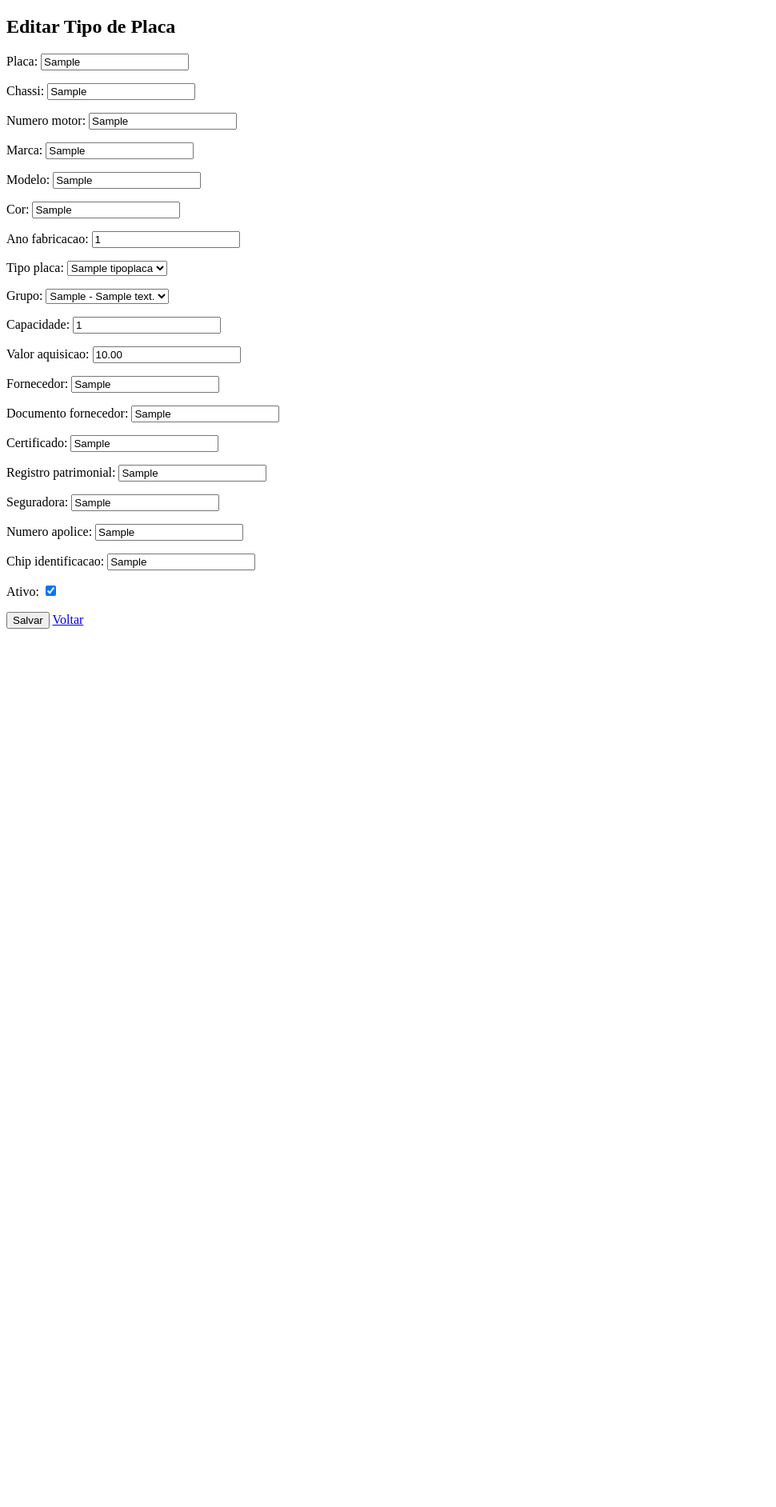
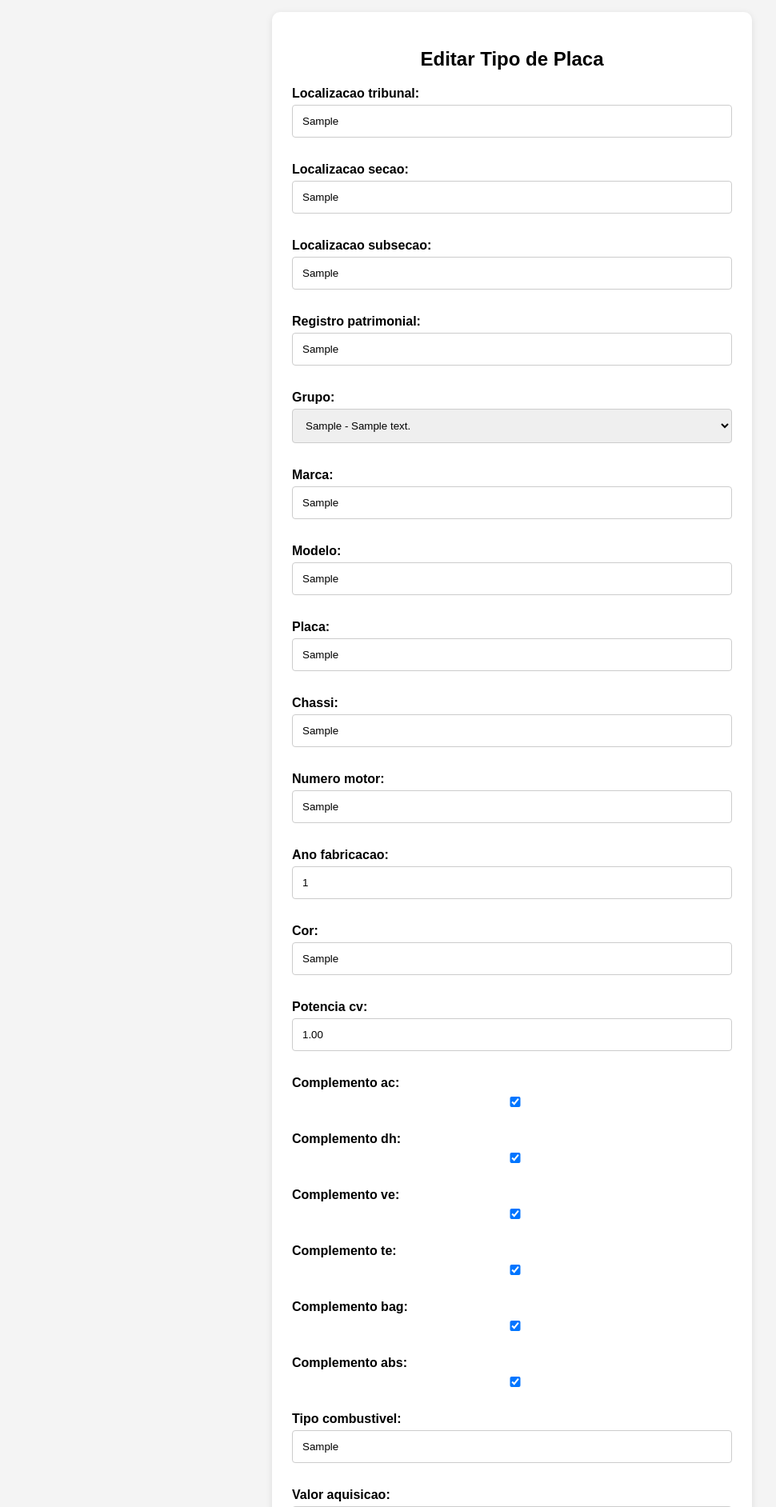
Before and after one commit to wagnerhelio/JFGO, a Django app: page /editar/1/ in a window 1280 px wide. Shown: the top 1884 px of the page at 80% size, without its empty margins (0-970 px from the left). Before the commit the page ends 786 px from the top, so only its background shows below. Run offline with Django 5.2, Linux system fonts and the light colour scheme; a user stored in the database is signed in; tables that the repository leaves empty hold one stand-in row (values such as "Sample post").

Commit message:
atualização Menu
Menu , LDAP e cadastro de Veiculo

```diff
--- a/controle_frota/models/veiculo_models.py
+++ b/controle_frota/models/veiculo_models.py
@@ -3,25 +3,39 @@ from .tiposPlaca_models import TipoPlaca
 from .grupoVeiculo_models import GrupoVeiculo
 
 class Veiculo (models.Model):
+    localizacao_tribunal = models.CharField(max_length=100, blank=True, null=True)
+    localizacao_secao = models.CharField(max_length=100, blank=True, null=True)
+    localizacao_subsecao = models.CharField(max_length=100, blank=True, null=True)
+    registro_patrimonial = models.CharField(max_length=50, blank=True, null=True)
+    grupo = models.ForeignKey(GrupoVeiculo, on_delete=models.PROTECT)
+    marca = models.CharField(max_length=50)
+    modelo = models.CharField(max_length=50)
     placa = models.CharField(max_length=10, unique=True)
     chassi = models.CharField(max_length=50, unique=True)
     numero_motor = models.CharField(max_length=50, unique=True)
-    marca = models.CharField(max_length=50)
-    modelo = models.CharField(max_length=50)
+    ano_fabricacao = models.PositiveIntegerField()
     cor = models.CharField(max_length=30)
-    ano_fabricacao = models.PositiveIntegerField()
+    potencia_cv = models.DecimalField(max_digits=6, decimal_places=2, blank=True, null=True)
+    complemento_ac = models.BooleanField(default=False)
+    complemento_dh = models.BooleanField(default=False)
+    complemento_ve = models.BooleanField(default=False)
+    complemento_te = models.BooleanField(default=False)
+    complemento_bag = models.BooleanField(default=False)
+    complemento_abs = models.BooleanField(default=False)
+    tipo_combustivel = models.CharField(max_length=50, blank=True, null=True)
+    valor_aquisicao = models.DecimalField(max_digits=10, decimal_places=2)
+    estado_conservacao = models.CharField(max_length=50, blank=True, null=True)
+    valor_atual_mercado = models.DecimalField(max_digits=10, decimal_places=2, blank=True, null=True)
     tipo_placa = models.ForeignKey(TipoPlaca, on_delete=models.PROTECT)
-    grupo = models.ForeignKey(GrupoVeiculo, on_delete=models.PROTECT)
     capacidade = models.PositiveIntegerField()
-    valor_aquisicao = models.DecimalField(max_digits=10, decimal_places=2)
     fornecedor = models.CharField(max_length=100)
     documento_fornecedor = models.CharField(max_length=100)
     certificado = models.CharField(max_length=50, blank=True, null=True)
-    registro_patrimonial = models.CharField(max_length=50, blank=True, null=True)
     seguradora = models.CharField(max_length=100, blank=True, null=True)
     numero_apolice = models.CharField(max_length=50, blank=True, null=True)
     chip_identificacao = models.CharField(max_length=50, blank=True, null=True)
+    observacoes = models.TextField(blank=True, null=True)
+    hodometro = models.IntegerField(blank=True, null=True)
     ativo = models.BooleanField(default=True)
-
     def __str__(self):
         return f"{self.placa} - {self.modelo} ({self.grupo})"
--- a/templates/editar_veiculos.html
+++ b/templates/editar_veiculos.html
@@ -3,9 +3,108 @@
 <html lang="pt-br">
 <head>
     <meta charset="UTF-8">
-    <title>Editar Tipo de Placa</title>
+    <title>Editar Veiculo</title>
     <style>
-        {{ estilo_padrao }}
+        * {
+            box-sizing: border-box;
+        }
+
+        body {
+            margin: 0;
+            font-family: Arial, sans-serif;
+            background-color: #f4f4f4;
+            display: flex;
+            justify-content: center;
+            align-items: center;
+            min-height: 100vh;
+            padding: 15px;
+        }
+
+        .form-container {
+            width: 100%;
+            max-width: 600px;
+            background: white;
+            padding: 25px;
+            border-radius: 10px;
+            box-shadow: 0 2px 8px rgba(0,0,0,0.1);
+        }
+
+        h2 {
+            text-align: center;
+            margin-bottom: 20px;
+        }
+
+        label {
+            font-weight: bold;
+            display: block;
+            margin-bottom: 5px;
+        }
+
+        input, select, textarea {
+            width: 100%;
+            padding: 12px;
+            margin-bottom: 15px;
+            border: 1px solid #ccc;
+            border-radius: 4px;
+        }
+
+        .buttons {
+            display: flex;
+            flex-direction: column;
+            gap: 10px;
+            margin-top: 20px;
+        }
+
+        .buttons a,
+        .buttons button {
+            text-align: center;
+            padding: 12px;
+            font-weight: bold;
+            text-decoration: none;
+            border-radius: 4px;
+            border: none;
+            cursor: pointer;
+            width: 100%;
+        }
+
+        .salvar {
+            background-color: #4CAF50;
+            color: white;
+        }
+
+        .menu {
+            background-color: #2196F3;
+            color: white;
+        }
+
+        .lista {
+            background-color: #9C27B0;
+            color: white;
+        }
+
+        .menu:hover {
+            background-color: #1976D2;
+        }
+
+        .salvar:hover {
+            background-color: #388E3C;
+        }
+
+        .lista:hover {
+            background-color: #7B1FA2;
+        }
+
+        @media (max-width: 500px) {
+            .form-container {
+                padding: 15px;
+                border-radius: 0;
+                box-shadow: none;
+            }
+
+            input, select, button {
+                font-size: 1em;
+            }
+        }
     </style>
 </head>
 <body>
```
Also changed, not shown: controle_frota/ldap_auth.py (+12 -2 lines), controle_frota/ldap_backend.py (+5 -2 lines), controle_frota/views/menu_views.py (+11 -1 lines), templates/menu.html (+130 -40 lines), controle_frota/migrations/0003_veiculo_complemento_abs_veiculo_complemento_ac_and_more.py (added).
